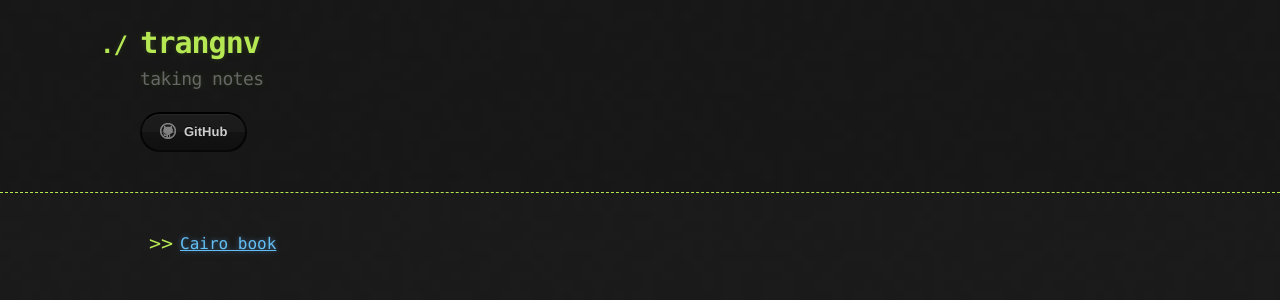
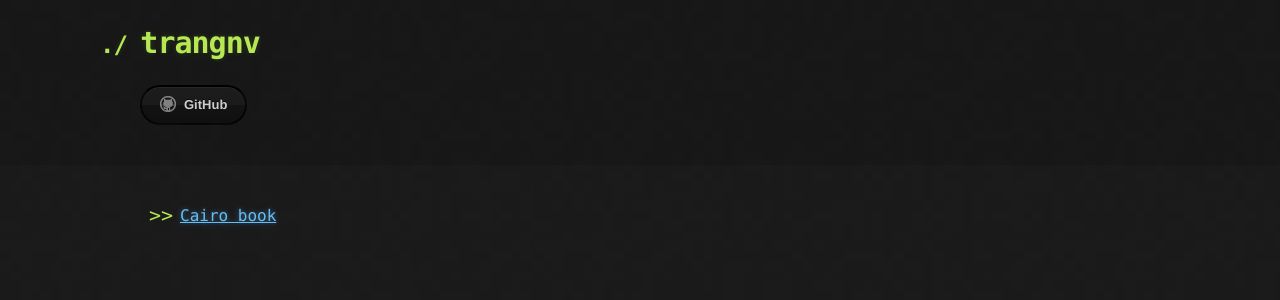
Before and after one commit to trangnv/trangnv.github.io, a Jekyll site: the page built from index.md, in a window 1280 px wide. Shown: the top 300 px of the page. Built offline with Jekyll 4.4.1, drawn with Linux system fonts in a browser that asks for light colours; the repository's description, which GitHub fills in, is left out.

Commit message:
tweak style

```diff
--- a/_config.yml
+++ b/_config.yml
@@ -1,5 +1,5 @@
 title: trangnv
-description: taking notes
+# description: taking notes
 show_downloads: false
 google_analytics:
 theme: jekyll-theme-hacker
--- a/_sass/jekyll-theme-hacker.scss
+++ b/_sass/jekyll-theme-hacker.scss
@@ -54,7 +54,7 @@ li {
 header {
   background: rgba(0, 0, 0, 0.1);
   width: 100%;
-  border-bottom: 1px dashed $conifer; //header;
+  // border-bottom: 1px dashed $conifer; //header;
   padding: 20px 0;
   margin: 0 0 40px 0;
 }
```
